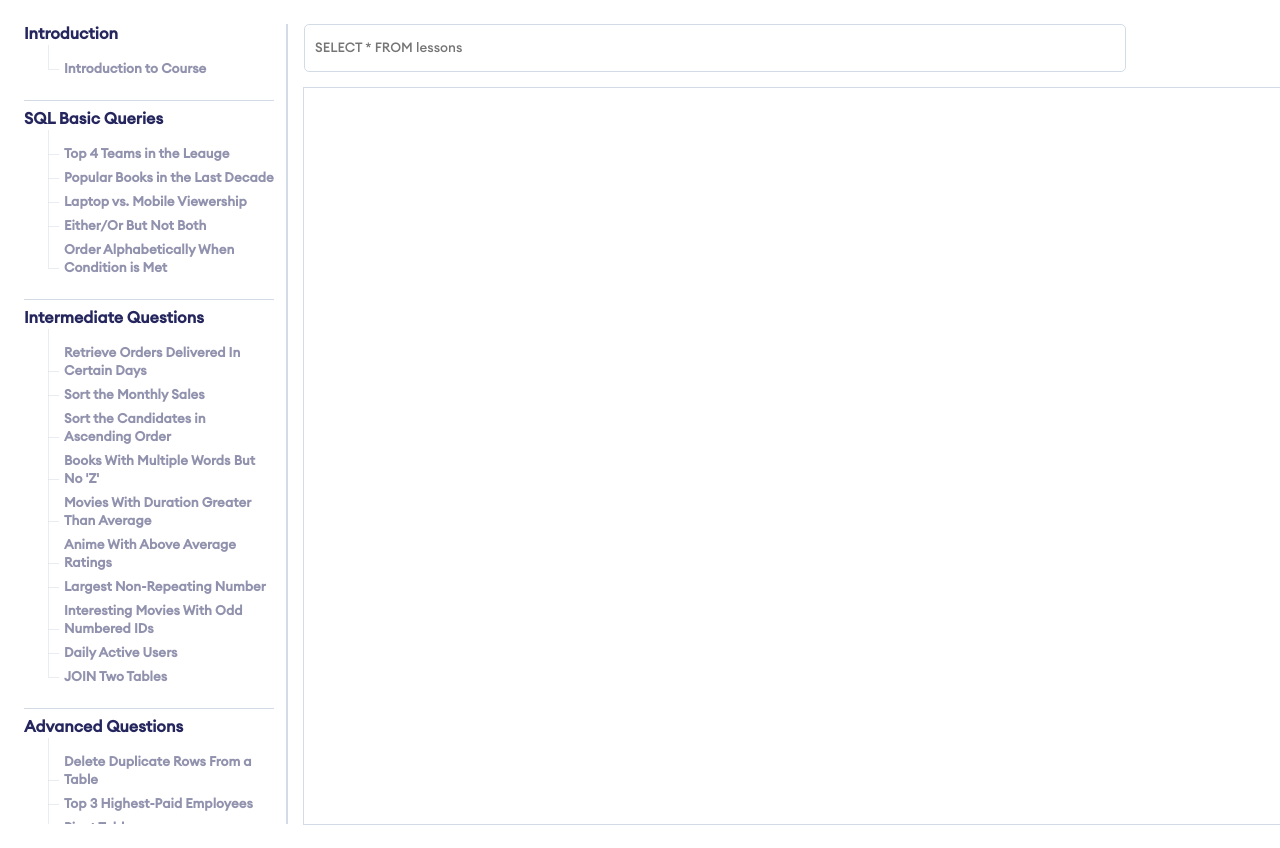
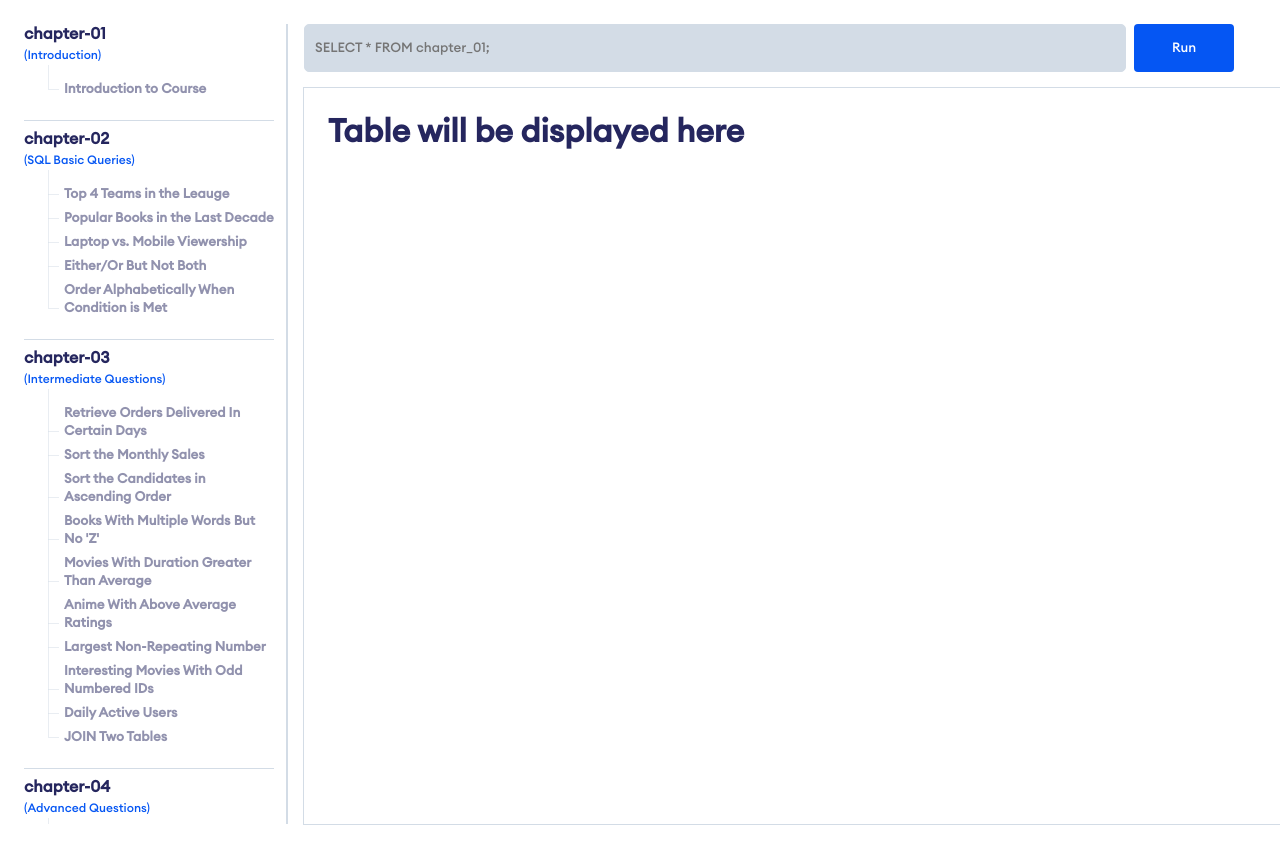
Before and after one commit to pandeysabin/sql-course-navigation, a React (Vite) app: page / in a window 1280 px wide. Shown: the top 848 px of the page. Built offline with nearby package versions, Linux system fonts and the light colour scheme.

Commit message:
add table with css for the table

```diff
--- a/src/App.css
+++ b/src/App.css
@@ -19,6 +19,11 @@
   gap: 16px;
 }
 
+.course-name {
+  color: var(--primary-color);
+  font-size: 12px;
+}
+
 #query-input {
   height: 40px;
   width: 80%;
@@ -26,6 +31,7 @@
   outline: none;
   border: 1px solid var(--programiz-brand-divider);
   padding: 3px 10px;
+  background-color: var(--programiz-brand-divider);
 }
 
 #table-container {
@@ -68,3 +74,45 @@ hr {
   left: -16px;
   height: 100%;
 }
+
+.query-form {
+  display: flex;
+  gap: 8px;
+}
+
+.query-run-button {
+  background: none;
+  border: none;
+  cursor: pointer;
+  background-color: var(--primary-color);
+  color: white;
+  border-radius: 4px;
+  flex-basis: 100px;
+}
+
+.query-run-button:hover {
+  transition: background-color 0.5s;
+  background-color: var(--programiz-text-primary);
+}
+
+table {
+  border: 1px solid var(--programiz-brand-divider);
+  margin: 24px;
+  border-collapse: collapse;
+  border-radius: 4px;
+}
+
+th {
+  background-color: var(--programiz-brand-asset-background);
+}
+
+th,
+td {
+  border: 1px solid var(--programiz-brand-divider);
+  padding: 4px 16px;
+}
+
+td {
+  opacity: 0.6;
+  font-family: "EuclidCircularA-Regular";
+}
--- a/src/App.tsx
+++ b/src/App.tsx
@@ -2,8 +2,30 @@ import * as React from "react";
 
 import "./App.css";
 import { CHAPTERS } from "./consts";
+import { TChapter } from "./interface";
 
 function App() {
+  const [userQuery, setUserQuery] = React.useState("");
+
+  const [selectedChapter, setSelectedChapter] = React.useState<TChapter>();
+
+  const handleQueryRun = (event: React.FormEvent<HTMLFormElement>) => {
+    event.preventDefault();
+
+    const splittedBySemiColon = userQuery.split(";");
+    const stringAfterJoin = splittedBySemiColon.join("");
+
+    const splittedBySpace = stringAfterJoin.split(" ");
+
+    const chapter_name = splittedBySpace[splittedBySpace.length - 1];
+
+    const chapterSelectedByUserQuery = CHAPTERS.find(
+      (chapter) => chapter.id === chapter_name
+    );
+
+    setSelectedChapter(chapterSelectedByUserQuery);
+  };
+
   return (
     <main className="main-container">
       <nav className="nav-container">
@@ -11,8 +33,9 @@ function App() {
           return (
             <React.Fragment key={chapter.id}>
               <div>
-                <div className="course-name">
-                  <h4>{chapter.name}</h4>
+                <div>
+                  <h4>{chapter.id}</h4>
+                  <span className="course-name"> ({chapter.name})</span>
                 </div>
 
                 <ol className="lessons">
@@ -33,10 +56,54 @@ function App() {
       </nav>
 
       <div className="body-container">
-        <div>
-          <input id="query-input" placeholder="SELECT * FROM lessons" />
+        <form onSubmit={handleQueryRun} className="query-form">
+          <input
+            id="query-input"
+            placeholder="SELECT * FROM chapter_01;"
+            onChange={({ target: { value } }) => {
+              setUserQuery(value);
+            }}
+          />
+
+          <button type="submit" className="query-run-button">
+            Run
+          </button>
+        </form>
+
+        <div id="table-container">
+          {selectedChapter !== undefined ? (
+            <table className="chapter-table">
+              <caption>Chapter: {selectedChapter?.name}</caption>
+              <thead>
+                <tr>
+                  <th>lesson_id</th>
+                  <th>title</th>
+                  <th>link</th>
+                  <th>difficulty</th>
+                </tr>
+              </thead>
+
+              <tbody>
+                {selectedChapter?.lessons.map((lesson) => {
+                  return (
+                    <tr key={lesson.id}>
+                      <td>{lesson.id}</td>
+                      <td>{lesson.name}</td>
+                      <td>
+                        <a href="#">Link here</a>
+                      </td>
+                      <td>1</td>
+                    </tr>
+                  );
+                })}
+              </tbody>
+            </table>
+          ) : (
+            <div>
+              <h1 style={{ margin: 24 }}>Table will be displayed here</h1>
+            </div>
+          )}
         </div>
-        <div id="table-container"></div>
       </div>
     </main>
   );
```
